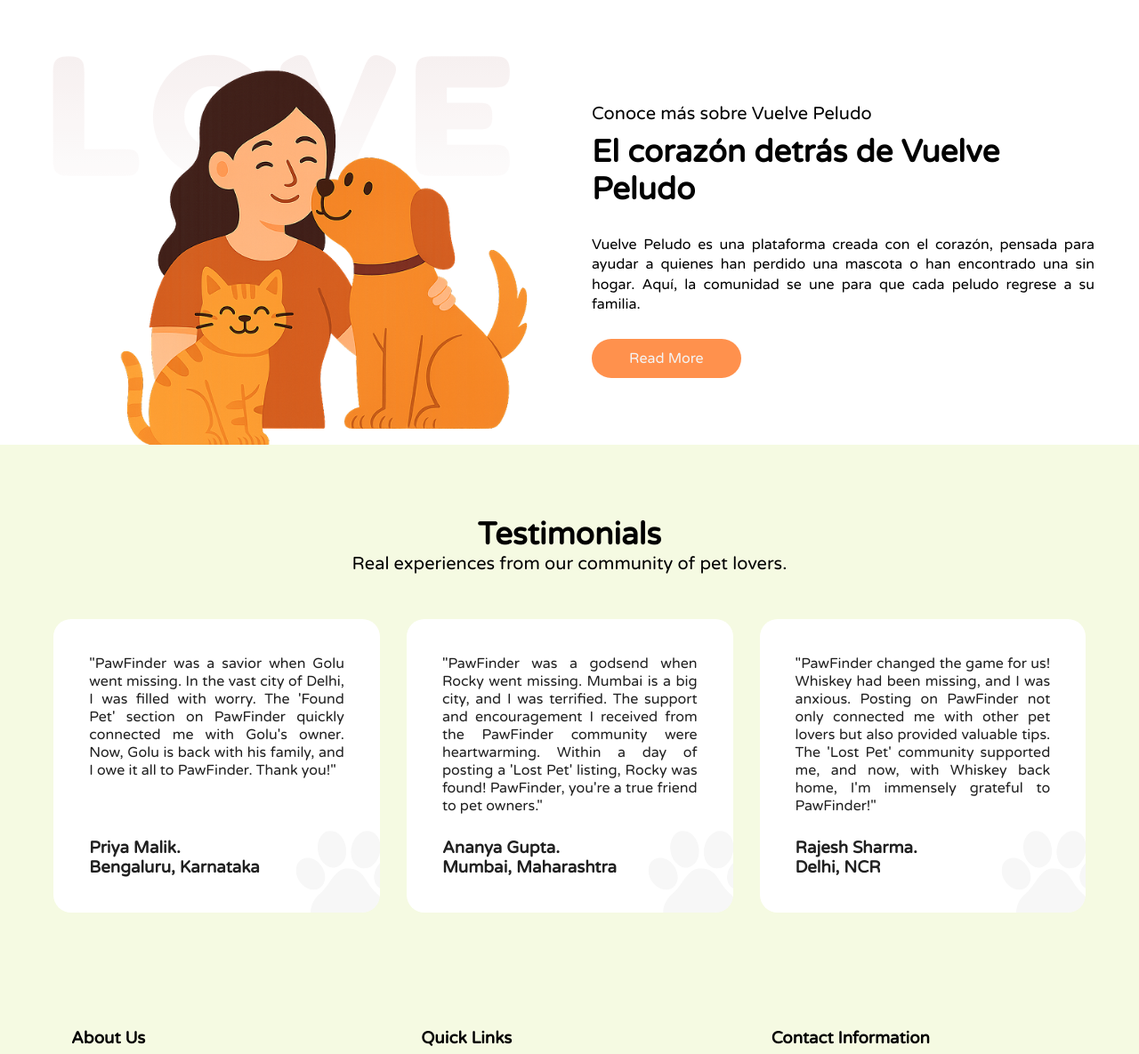
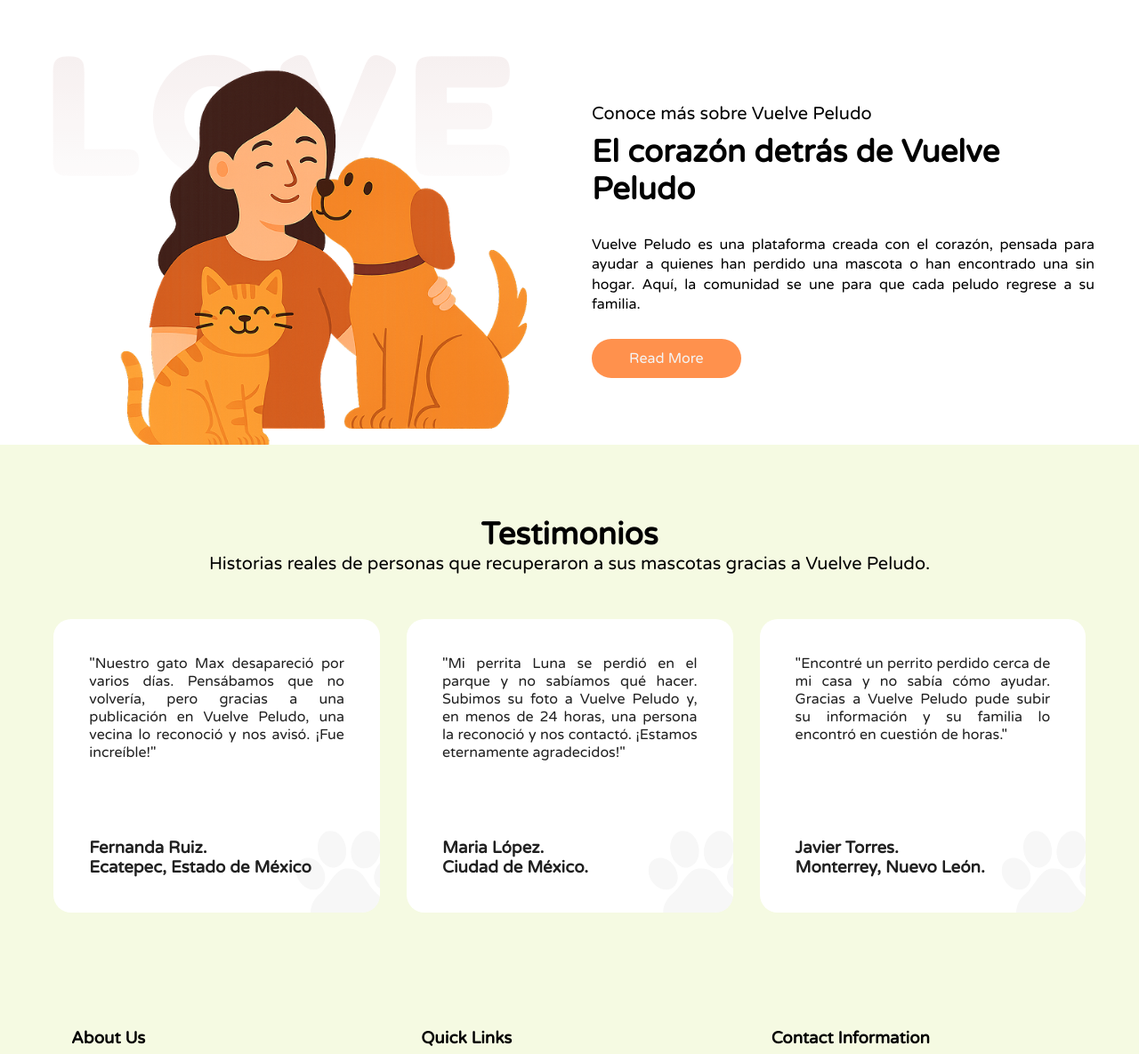
Before and after one commit to educast21/vuelve-peludo, a PHP site: page / in a window 1280 px wide. Shown: the part 901-2086 px from the top of the page at 89% size. Run offline with PHP 8.4, Linux system fonts and the light colour scheme; some libraries are stand-ins or nearby versions.

Commit message:
Sección de testimonios

```diff
--- a/index.php
+++ b/index.php
@@ -40,17 +40,17 @@
 
         <div id="testimonial">
             <div class="uper-testi">
-                <h1 class="main-title">Testimonials</h1>
-                <p class="sub-title">Real experiences from our community of pet lovers.</p>
+                <h1 class="main-title">Testimonios</h1>
+                <p class="sub-title">Historias reales de personas que recuperaron a sus mascotas gracias a Vuelve Peludo.</p>
             </div>
             <div class="lower-testi">
                 <div class="owl-carousel">
                         <div class="item">
                             <div class="testi-content">
-                                <p class="text-justify">"PawFinder was a godsend when Rocky went missing. Mumbai is a big city, and I was terrified. The support and encouragement I received from the PawFinder community were heartwarming. Within a day of posting a 'Lost Pet' listing, Rocky was found! PawFinder, you're a true friend to pet owners."</p>
+                                <p class="text-justify">"Mi perrita Luna se perdió en el parque y no sabíamos qué hacer. Subimos su foto a Vuelve Peludo y, en menos de 24 horas, una persona la reconoció y nos contactó. ¡Estamos eternamente agradecidos!"</p>
                                 <div>
-                                    <h3>Ananya Gupta.</h3>
-                                    <h3>Mumbai, Maharashtra</h3>
+                                    <h3>Maria López.</h3>
+                                    <h3>Ciudad de México.</h3>
                                 </div>
                                 <img src="./paw-40.svg" alt="paw-bg" class="testi-bg">
                             </div>
@@ -58,10 +58,10 @@
 
                         <div class="item">
                             <div class="testi-content">
-                                <p class="text-justify">"PawFinder changed the game for us! Whiskey had been missing, and I was anxious. Posting on PawFinder not only connected me with other pet lovers but also provided valuable tips. The 'Lost Pet' community supported me, and now, with Whiskey back home, I'm immensely grateful to PawFinder!"</p>
+                                <p class="text-justify">"Encontré un perrito perdido cerca de mi casa y no sabía cómo ayudar. Gracias a Vuelve Peludo pude subir su información y su familia lo encontró en cuestión de horas."</p>
                                 <div>
-                                    <h3>Rajesh Sharma.</h3>
-                                    <h3>Delhi, NCR</h3>
+                                    <h3>Javier Torres.</h3>
+                                    <h3>Monterrey, Nuevo León.</h3>
                                 <img src="./paw-40.svg" alt="paw-bg" class="testi-bg">
 
                                 </div>
@@ -70,10 +70,10 @@
 
                         <div class="item">
                             <div class="testi-content">
-                                <p class="text-justify">"PawFinder was a savior when Golu went missing. In the vast city of Delhi, I was filled with worry. The 'Found Pet' section on PawFinder quickly connected me with Golu's owner. Now, Golu is back with his family, and I owe it all to PawFinder. Thank you!"</p>
+                                <p class="text-justify">"Nuestro gato Max desapareció por varios días. Pensábamos que no volvería, pero gracias a una publicación en Vuelve Peludo, una vecina lo reconoció y nos avisó. ¡Fue increíble!"</p>
                                 <div>
-                                    <h3>Priya Malik.</h3>
-                                    <h3>Bengaluru, Karnataka</h3>
+                                    <h3>Fernanda Ruiz.</h3>
+                                    <h3>Ecatepec, Estado de México</h3>
                                 <img src="./paw-40.svg" alt="paw-bg" class="testi-bg">
 
                                 </div>
```
